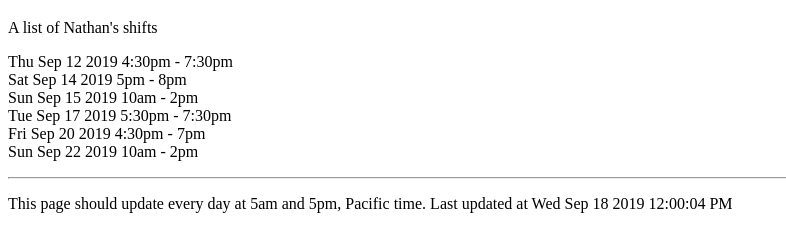
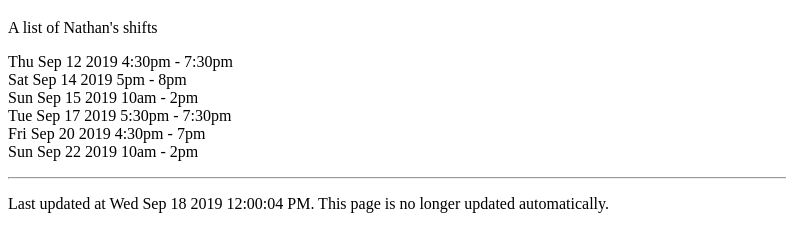
Before and after one commit to Schobbish/whenisnathanworking, a website: page index.html in a window 1280 px wide. Shown: the part 61-312 px from the top of the page, without its empty margins (0-786 px from the left). Drawn offline with nearby package versions, Linux system fonts and the light colour scheme; files whose address does not match are found by name.

Commit message:
Stop auto update notice

```diff
--- a/index.html
+++ b/index.html
@@ -12,7 +12,7 @@
     </div>
     <hr>
     <!-- TODO: somehow make this change based on user's time zone -->
-    <p>This page should update every day at 5am and 5pm, Pacific time. Last updated at <span id="timestamp"></span></p>
+    <p>Last updated at <span id="timestamp"></span>. This page is no longer updated automatically.</p>
     <script src="https://ajax.googleapis.com/ajax/libs/jquery/3.4.1/jquery.min.js"></script>
     <script src="assets/js/main.js"></script>
 </html>
```
